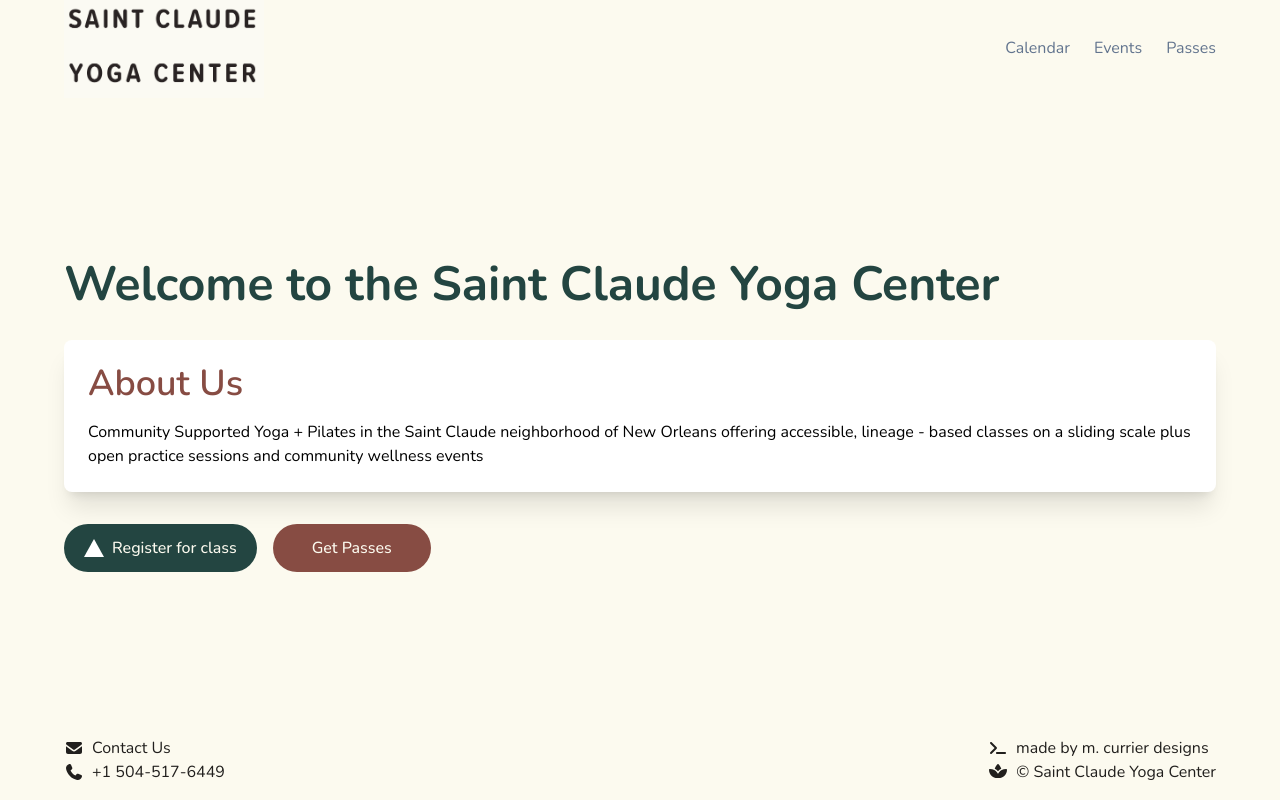
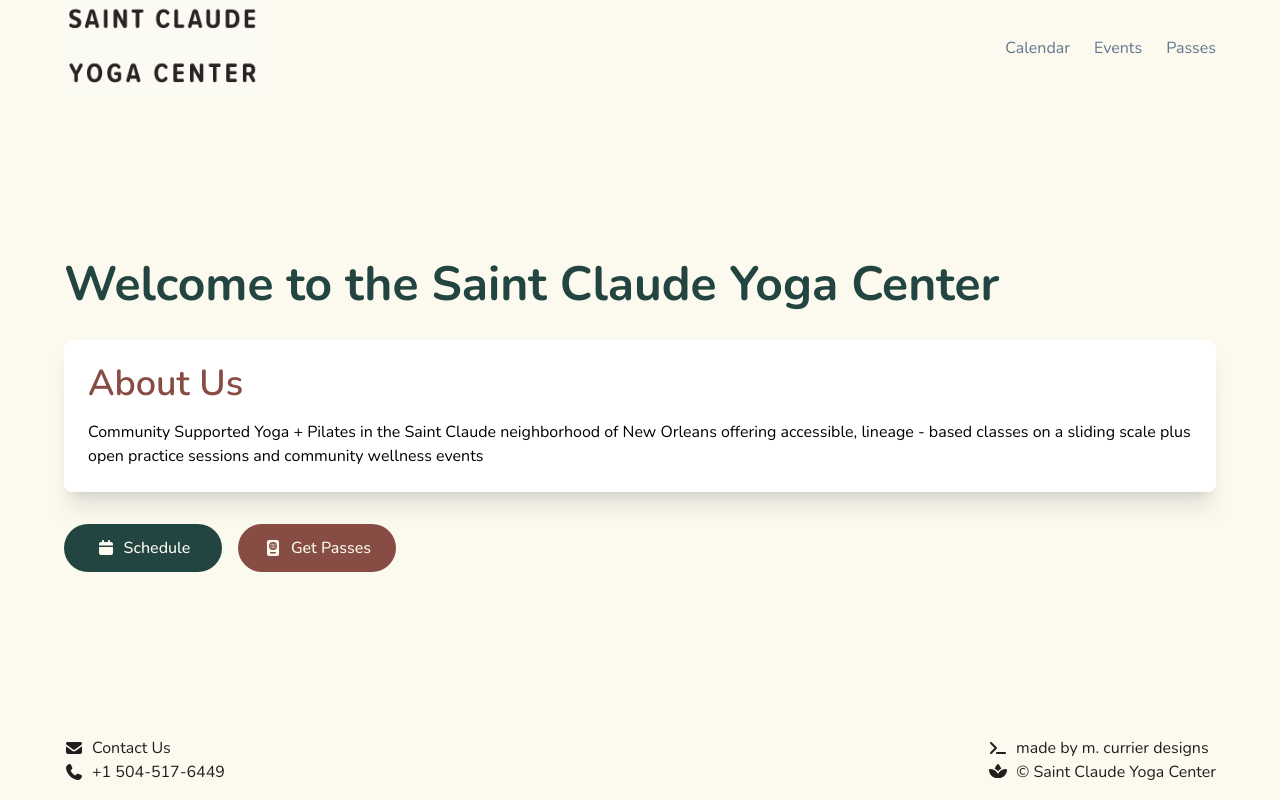
Before and after one commit to michelle-currier/st-claude-yoga, a Next.js app: page / in a window 1280 px wide. Built offline with nearby package versions, Linux system fonts and the light colour scheme.

Commit message:
some updates that lisa requested

```diff
--- a/app/page.tsx
+++ b/app/page.tsx
@@ -1,4 +1,5 @@
-import Image from "next/image";
+import { FontAwesomeIcon } from "@fortawesome/react-fontawesome";
+import { faCalendar, faPassport } from "@fortawesome/free-solid-svg-icons";
 
 export default function Home() {
   return (
@@ -19,26 +20,21 @@ export default function Home() {
 
         <div className="flex gap-4 items-center flex-col sm:flex-row">
           <a
-            className="rounded-full btn-green flex items-center justify-center gap-2 font-medium text-sm sm:text-base h-10 sm:h-12 px-4 sm:px-5 sm:w-auto"
+            className="rounded-full btn-green flex items-center justify-center gap-2 font-medium text-sm sm:text-base h-10 sm:h-12 px-4 sm:px-5 sm:w-auto md:w-[158px]"
             href="https://saintclaudeyogacenter.union.site/"
             target="_blank"
             rel="noopener noreferrer"
           >
-            <Image
-              className="dark:invert"
-              src="/vercel.svg"
-              alt="Vercel logomark"
-              width={20}
-              height={20}
-            />
-            Register for class
+            <FontAwesomeIcon icon={faCalendar} />
+            Schedule
           </a>
           <a
-            className="rounded-full btn-rust flex items-center justify-center font-medium text-sm sm:text-base h-10 sm:h-12 px-4 sm:px-5 w-full sm:w-auto md:w-[158px]"
+            className="rounded-full btn-rust flex items-center justify-center gap-2 font-medium text-sm sm:text-base h-10 sm:h-12 px-4 sm:px-5 w-full sm:w-auto md:w-[158px]"
             href="https://saintclaudeyogacenter.union.site/passes"
             target="_blank"
             rel="noopener noreferrer"
           >
+            <FontAwesomeIcon icon={faPassport} />
             Get Passes
           </a>
         </div>
```
